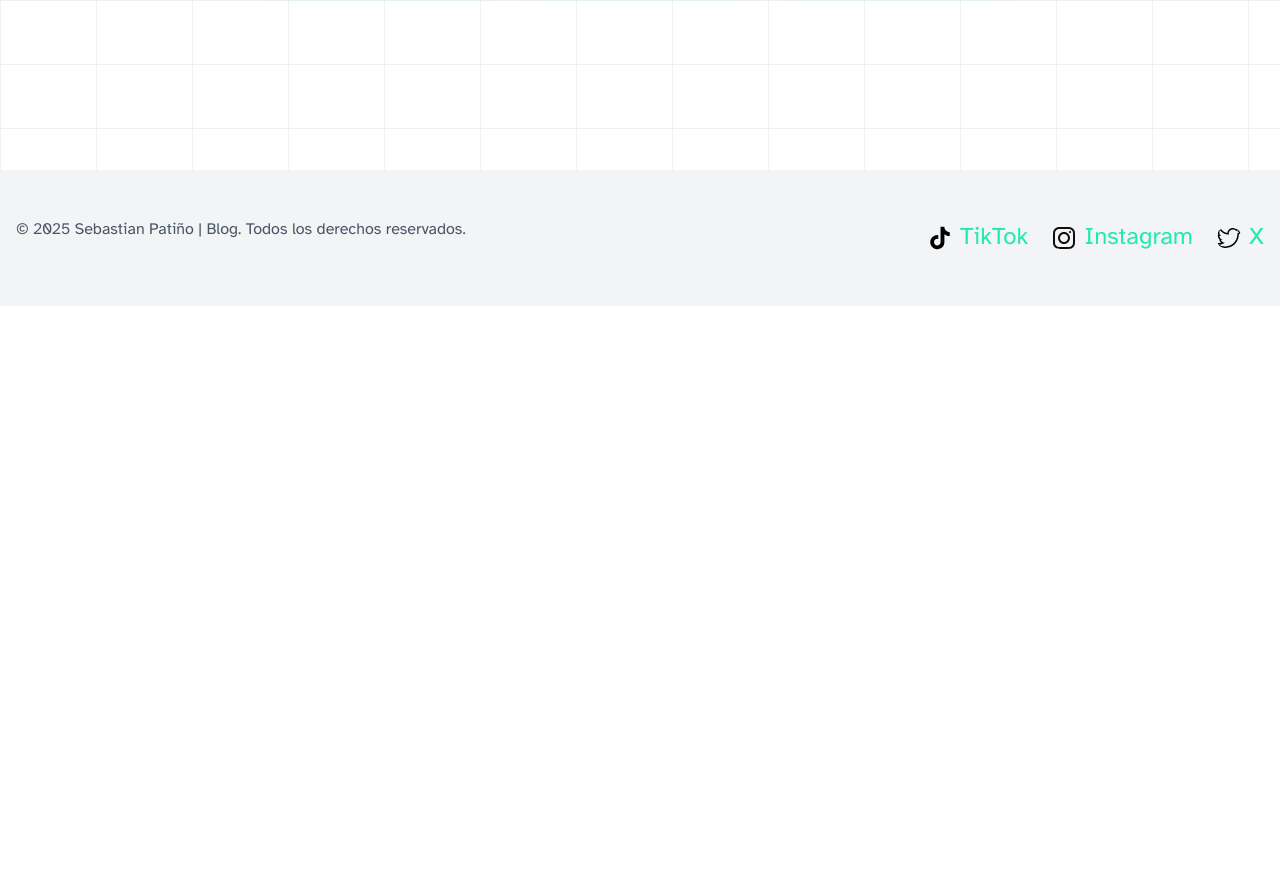
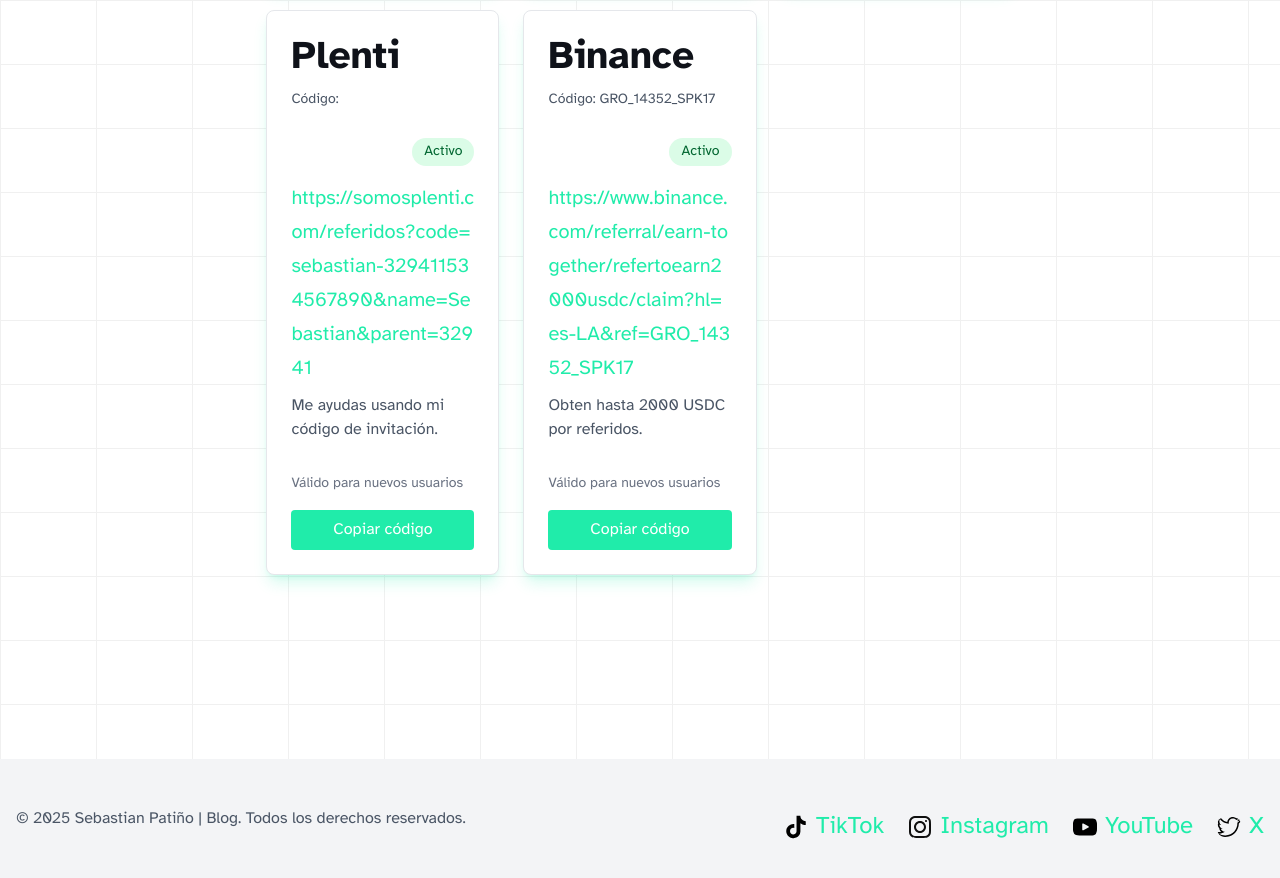
Before and after one commit to Sebas1307/Blog, an Astro site: page /recompensas in a window 1280 px wide. Shown: the part 1088-1966 px from the top of the page. Before the commit the page ends 1394 px from the top, so only its background shows below. Built offline with nearby package versions, Linux system fonts and the light colour scheme; Astro itself is replaced by a stand-in of ours.

Commit message:
Invitacion Plenti

```diff
--- a/src/consts.ts
+++ b/src/consts.ts
@@ -12,15 +12,16 @@
    },
    {
       id: 'instagram',
-      href: 'https://www.instagram.com/sebass_caro?igsh=MTNpMHc3bTU4bGptbw%3D%3D&utm_source=qr',
+      href: 'https://www.instagram.com/sebitasfinanzas?igsh=MWVxdWZzbGY5a3VqbA%3D%3D&utm_source=qr',
       text: 'Instagram',
       svg: '/instagram.svg'
    },
-   // {
-   //    id: 'youtube',
-   //    href: 'https://x.com/sebastianpa138',
-   //    text: 'YouTube'
-   // },
+   {
+      id: 'youtube',
+      href: 'https://youtube.com/@sebitasfinanzas?si=uLFCYBPJb21tKsBO',
+      text: 'YouTube',
+      svg: '/youtube.svg'
+   },
    {
       id: 'twitter',
       href: 'https://x.com/sebastianpa138',
--- a/src/pages/recompensas.astro
+++ b/src/pages/recompensas.astro
@@ -28,7 +28,24 @@
     isActive: true,
     link: 'https://triiapp.page.link/iNzd',
     validFor: 'Válido para nuevos usuarios'
-  }
+  },
+  {
+    name: 'Plenti',
+    description:
+      'Me ayudas usando mi código de invitación.',
+    isActive: true,
+    link: 'https://somosplenti.com/referidos?code=sebastian-329411534567890&name=Sebastian&parent=32941',
+    validFor: 'Válido para nuevos usuarios'
+  },
+  {
+    name: 'Binance',
+    code: 'GRO_14352_SPK17',
+    description:
+      'Obten hasta 2000 USDC por referidos.',
+    isActive: true,
+    link: 'https://www.binance.com/referral/earn-together/refertoearn2000usdc/claim?hl=es-LA&ref=GRO_14352_SPK17',
+    validFor: 'Válido para nuevos usuarios'
+  },
 ]
 ---
 
```
Also changed, not shown: public/youtube.svg (added).
